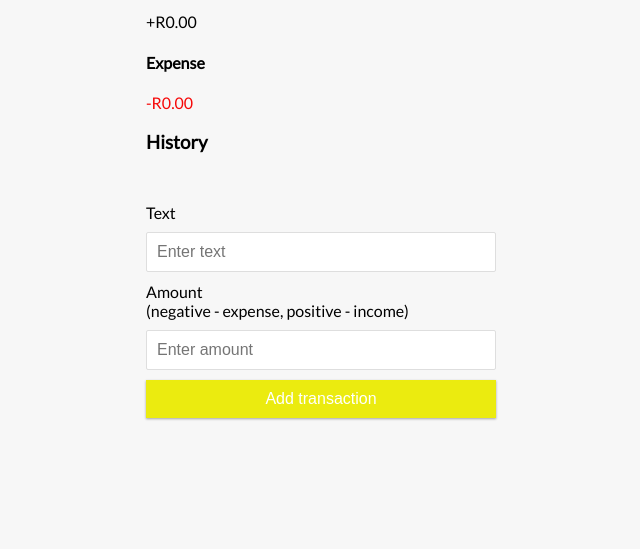
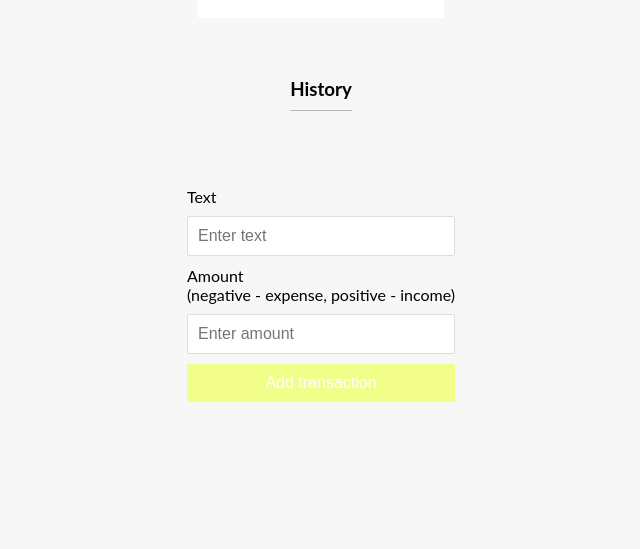
Before and after one commit to The-DigitalAcademy/amanda, a plain HTML site: page index.html in a window 1280 px wide. Shown: the part 251-800 px from the top of the page, without its empty margins (319-959 px from the left). Drawn offline with Linux system fonts and the light colour scheme.

Commit message:
enter text

```diff
--- a/index.html
+++ b/index.html
@@ -8,9 +8,6 @@
 
   </head>
   <body>
-
-    <div class="container">
-      <h4>Your Balance</h4>
 
       <h1 id="balance">R0.00</h1>
 
--- a/script.js
+++ b/script.js
@@ -6,7 +6,6 @@ const form = document.getElementById('form');
 const text = document.getElementById('text');
 const amount = document.getElementById('amount');
 
-
 const localStorageTransactions = JSON.parse(
   localStorage.getItem('transactions')
 );
@@ -14,7 +13,6 @@ const localStorageTransactions = JSON.parse(
 let transactions =
   localStorage.getItem('transactions') !== null ? localStorageTransactions : [];
 
-// Add transaction
 function addTransaction(e) {
   e.preventDefault();
 
@@ -58,8 +56,9 @@ function addTransactionDOM(transaction) {
   item.innerHTML = `
     ${transaction.text} <span>${sign}${Math.abs(
     transaction.amount
-
-  })">x</button>
+  // )}</span> <button class="delete-btn" onclick="removeTransaction(${
+  //   transaction.id
+  // })">x</button>
   `;
 
   list.appendChild(item);
--- a/style.css
+++ b/style.css
@@ -1,4 +1,4 @@
-@import url('https://fonts.googleapis.com/css?family=Lato&display=swap');
+@@import url('https://fonts.googleapis.com/css?family=Lato&display=swap');
 
 :root {
   --box-shadow: 0 1px 3px rgba(0, 0, 0, 0.12), 0 1px 2px rgba(0, 0, 0, 0.24);
@@ -29,15 +29,47 @@ h1 {
   margin: 0;
 }
 
+h3 {
+  border-bottom: 1px solid #bbb;
+  padding-bottom: 10px;
+  margin: 40px 0 10px;
+}
 
+h4 {
+  margin: 0;
+  text-transform: uppercase;
+}
+
+.inc-exp-container {
+  background-color: #fff;
+  box-shadow: var(--box-shadow);
+  padding: 20px;
+  display: flex;
+  justify-content: space-between;
+  margin: 20px 0;
+}
+
+.inc-exp-container > div {
+  flex: 1;
+  text-align: center;
+}
+
+.inc-exp-container > div:first-of-type {
+  border-right: 1px solid #dedede;
+}
+
+.money {
+  font-size: 20px;
+  letter-spacing: 1px;
+  margin: 5px 0;
 }
 
 .money.plus {
-  color: #05e060;
+  color: #2ecc71;
 }
 
 .money.minus {
-  color: #f60808;
+  color: #c0392b;
 }
 
 label {
@@ -57,7 +89,7 @@ input[type='number'] {
 
 .btn {
   cursor: pointer;
-  background-color: hwb(60 6% 8%);
+  background-color: hsl(67, 100%, 77%);
   box-shadow: var(--box-shadow);
   color: #fff;
   border: 0;
@@ -91,16 +123,16 @@ input[type='number'] {
 }
 
 .list li.plus {
-  border-right: 5px solid hsl(62, 88%, 47%);
+  border-right: 5px solid hsl(77, 63%, 49%);
 }
 
 .list li.minus {
-  border-right: 5px solid #ebee0b;
+  border-right: 5px solid hwb(130 2% 4%);
 }
 
 .delete-btn {
   cursor: pointer;
-  background-color: hwb(60 4% 5%);
+  background-color: hwb(128 4% 2%);
   border: 0;
   color: #fff;
   font-size: 20px;
```
